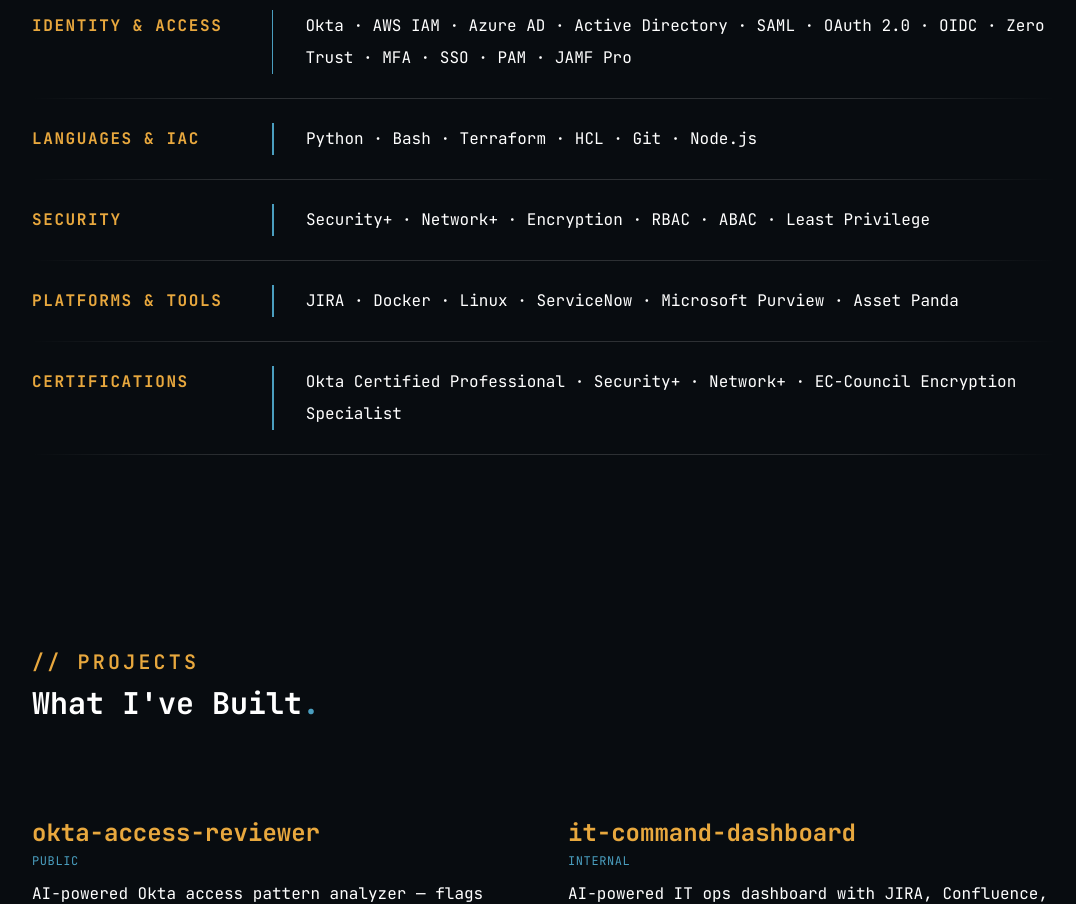
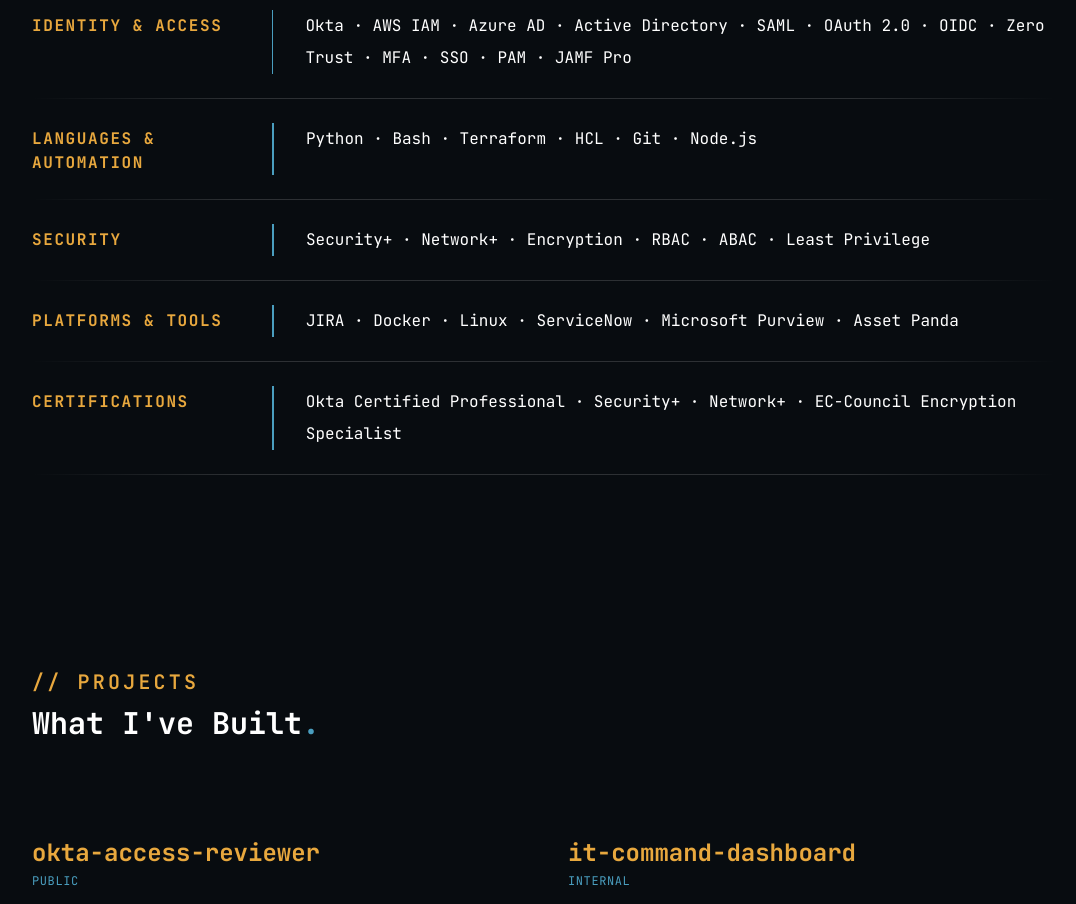
Before and after one commit to cjparker102/cjparker102-dev, a Next.js app: page / in a window 1280 px wide. Shown: the part 3360-4264 px from the top of the page, without its empty margins (96-1172 px from the left). Built offline with nearby package versions, Linux system fonts and the light colour scheme.

Commit message:
rename skill label to Languages and Automation for clarity

```diff
--- a/app/components/Skills.tsx
+++ b/app/components/Skills.tsx
@@ -6,7 +6,7 @@
     items: "Okta · AWS IAM · Azure AD · Active Directory · SAML · OAuth 2.0 · OIDC · Zero Trust · MFA · SSO · PAM · JAMF Pro",
   },
   {
-    label: "Languages & IaC",
+    label: "Languages & Automation",
     items: "Python · Bash · Terraform · HCL · Git · Node.js",
   },
   {
```
